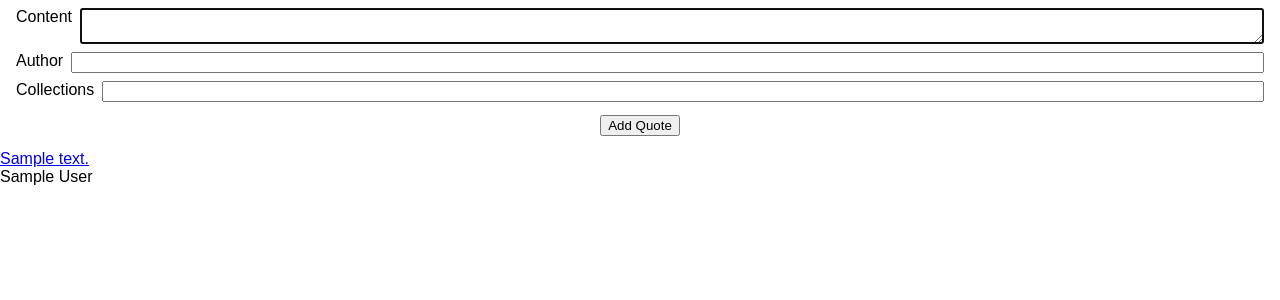
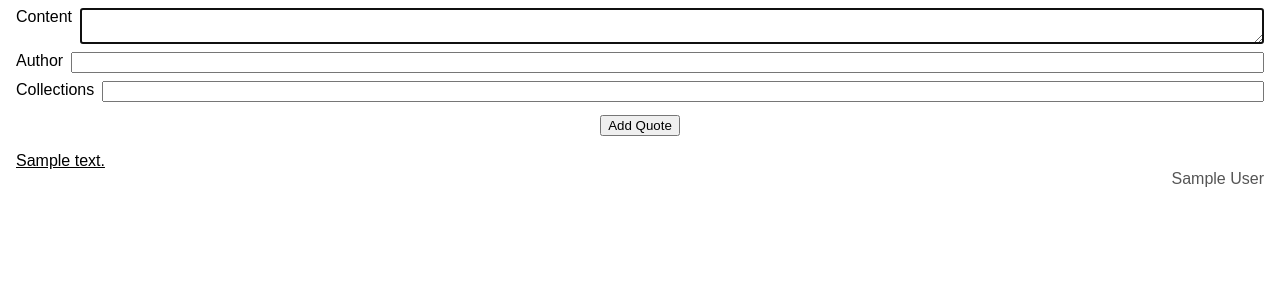
Before and after one commit to tortxof/quote-generator, a Python web app: template templates/quotes.html in a window 1280 px wide. Shown: the part 31-331 px from the top of the page. Run offline with Jinja, Linux system fonts and the light colour scheme; the template is opened without the code that fills it: most values are stand-ins (such as "Sample title", 1, 10 or a date in 2020); form fields are guessed from the names that the template uses.

Commit message:
Add quote and collection style

```diff
--- a/static/main.css
+++ b/static/main.css
@@ -49,3 +49,18 @@ form button {
   display: block;
   margin: 1em auto;
 }
+
+.quote,
+.collection {
+  margin: 1rem;
+}
+
+.quote .author {
+  text-align: right;
+  color: #555;
+}
+
+.quote a,
+.collection a {
+  color: black;
+}
```
